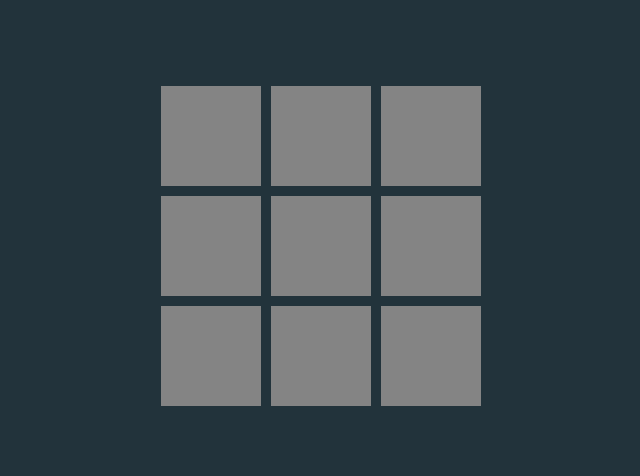
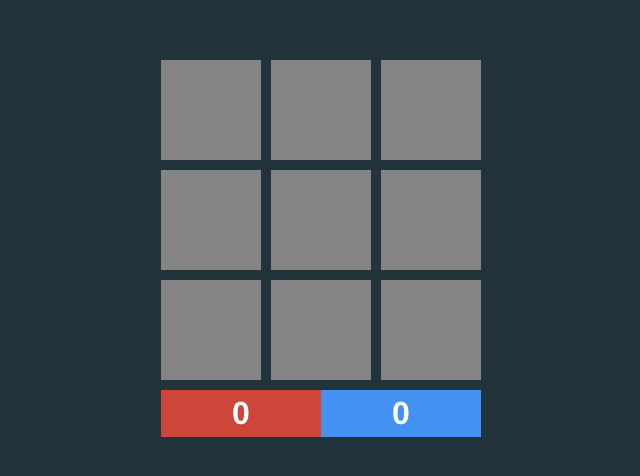
Before and after one commit to Diego3207/gato-react.js, a React (Create React App) app: page / in a window 1280 px wide. Shown: the part 154-630 px from the top of the page, without its empty margins (319-959 px from the left). Built offline with nearby package versions, Linux system fonts and the light colour scheme.

Commit message:
Finalización de lprograma

```diff
--- a/src/App.js
+++ b/src/App.js
@@ -1,6 +1,7 @@
 import { useState } from 'react';
 import './App.css';
 import Board from './components/Board/Board';
+import ScoreBoard from './components/ScoreBoard/ScoreBoard';
 
 const winningPositions = [
   [0, 1, 2],
@@ -70,6 +71,7 @@
   return (
     <div className="container">
       <Board winningSquares={winingSquares} turn={turn} squares={squares} onClick={handleClick}/>
+      <ScoreBoard scoreO={score.O} scoreX={score.X} />
     </div>
   );
 }
--- /dev/null
+++ b/src/components/ScoreBoard/ScoreBoard.css
@@ -0,0 +1,19 @@
+.score-board {
+    width: 320px;
+    display: grid;
+    grid-auto-flow: column;
+    margin-top: 5px;
+}
+
+.score-board div {
+    color: white;
+    text-align: center;
+    font-size: 2em;
+    padding: 5px;
+    font-weight: bold;
+    background-color: #4392f1;
+}
+
+.score-board div:first-child {
+    background-color: #cd4639;
+}
--- /dev/null
+++ b/src/components/ScoreBoard/ScoreBoard.js
@@ -0,0 +1,10 @@
+import './ScoreBoard.css';
+
+const ScoreBoard = ({scoreX, scoreO}) => (
+    <div className="score-board">
+        <div>{scoreX}</div>
+        <div>{scoreO}</div>
+    </div>
+)
+
+export default ScoreBoard;
```
